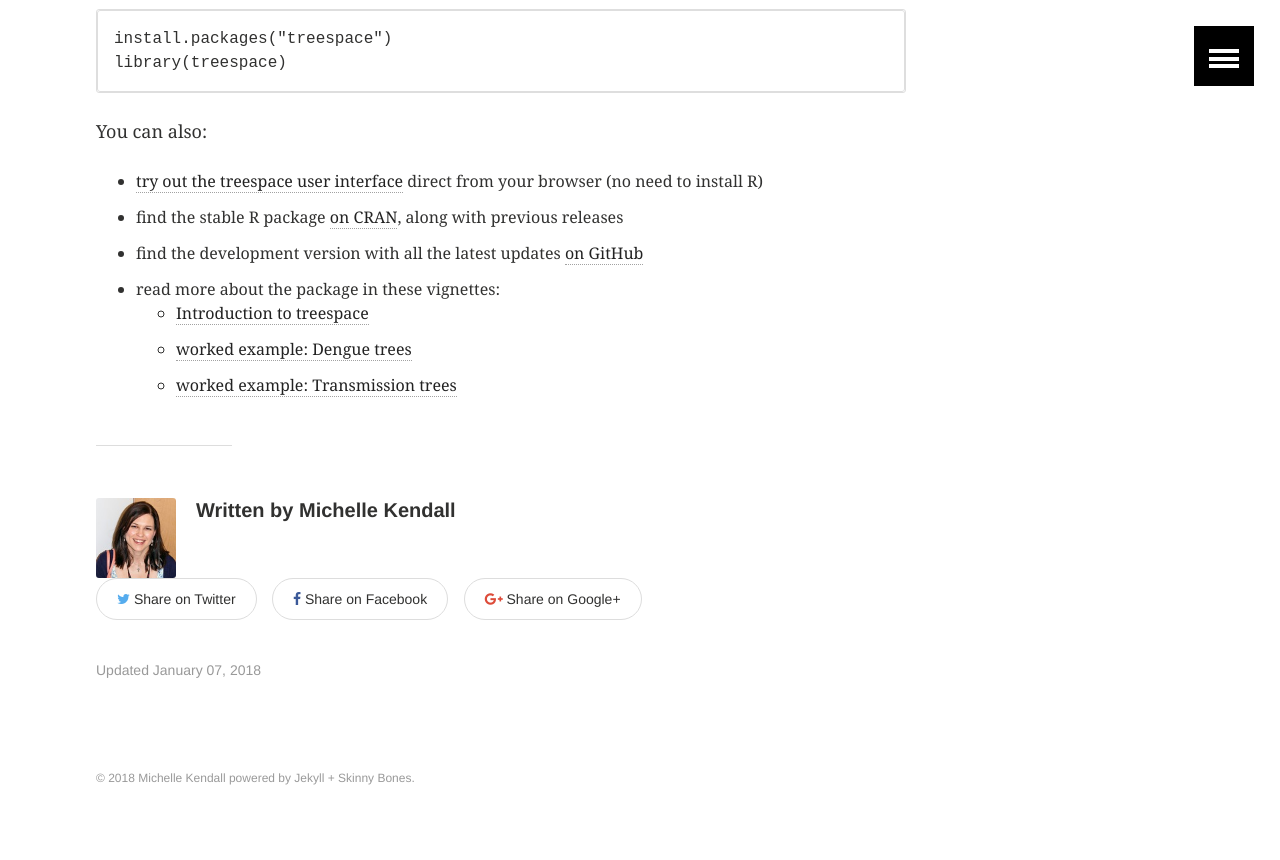
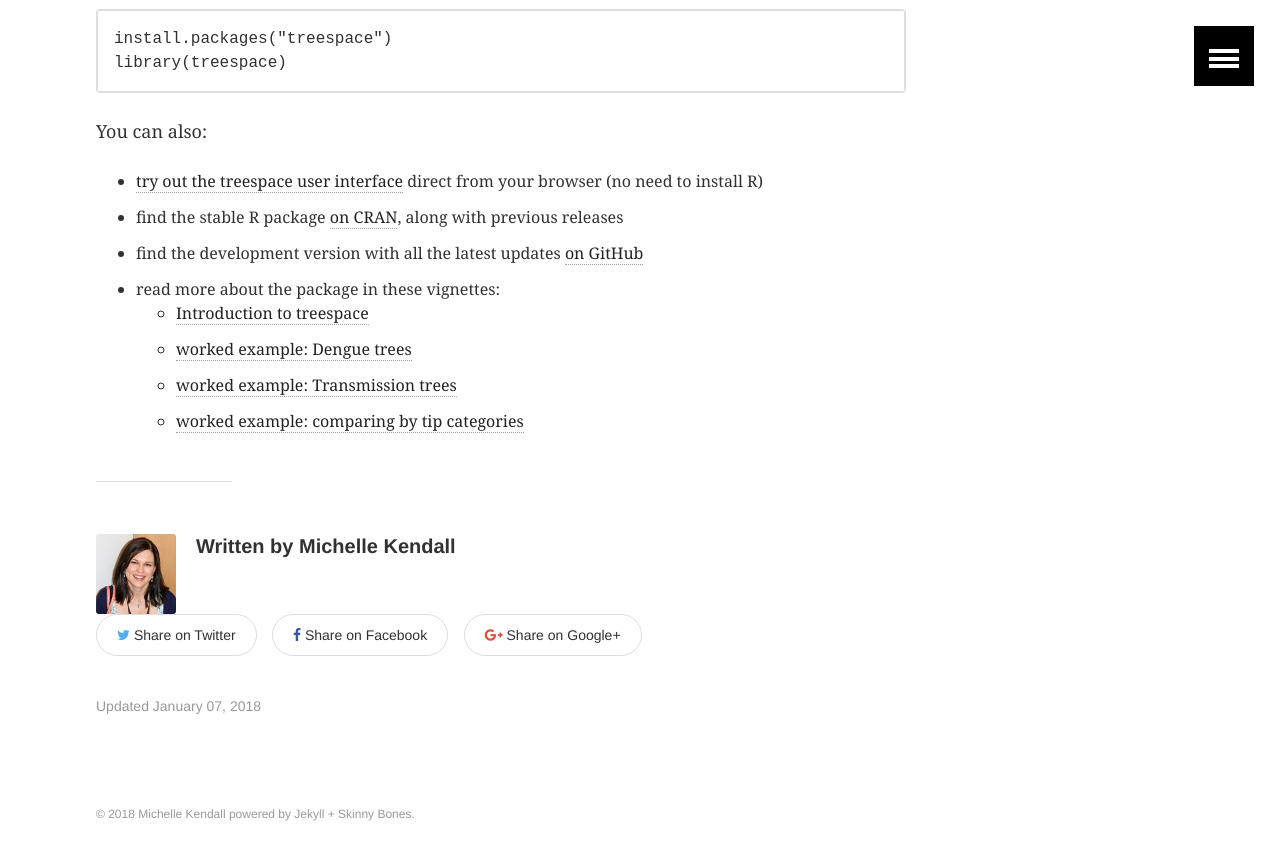
Before and after one commit to MichelleKendall/MichelleKendall.github.io, a Jekyll site: the page built from _posts/2018-01-07-treespace.md, in a window 1280 px wide and 900 px high, scrolled down 713 px. Shown: the top 860 px of the window. Built offline with Jekyll 4.4.1, drawn with Linux system fonts in a browser that asks for light colours; comment, search, counter and statistics services are not loaded.

Commit message:
Adding link to vignette

```diff
--- a/_posts/2018-01-07-treespace.md
+++ b/_posts/2018-01-07-treespace.md
@@ -27,3 +27,4 @@ You can also:
   * <a href="https://cran.r-project.org/web/packages/treespace/vignettes/introduction.html" target="_blank">Introduction to treespace</a>
   * <a href="https://cran.r-project.org/web/packages/treespace/vignettes/DengueVignette.html" target="_blank">worked example: Dengue trees</a>
   * <a href="https://cran.r-project.org/web/packages/treespace/vignettes/TransmissionTreesVignette.html" target="_blank">worked example: Transmission trees</a>
+  * <a href="https://cran.r-project.org/web/packages/treespace/vignettes/tipCategories.html" target="_blank">worked example: comparing by tip categories</a>
```
